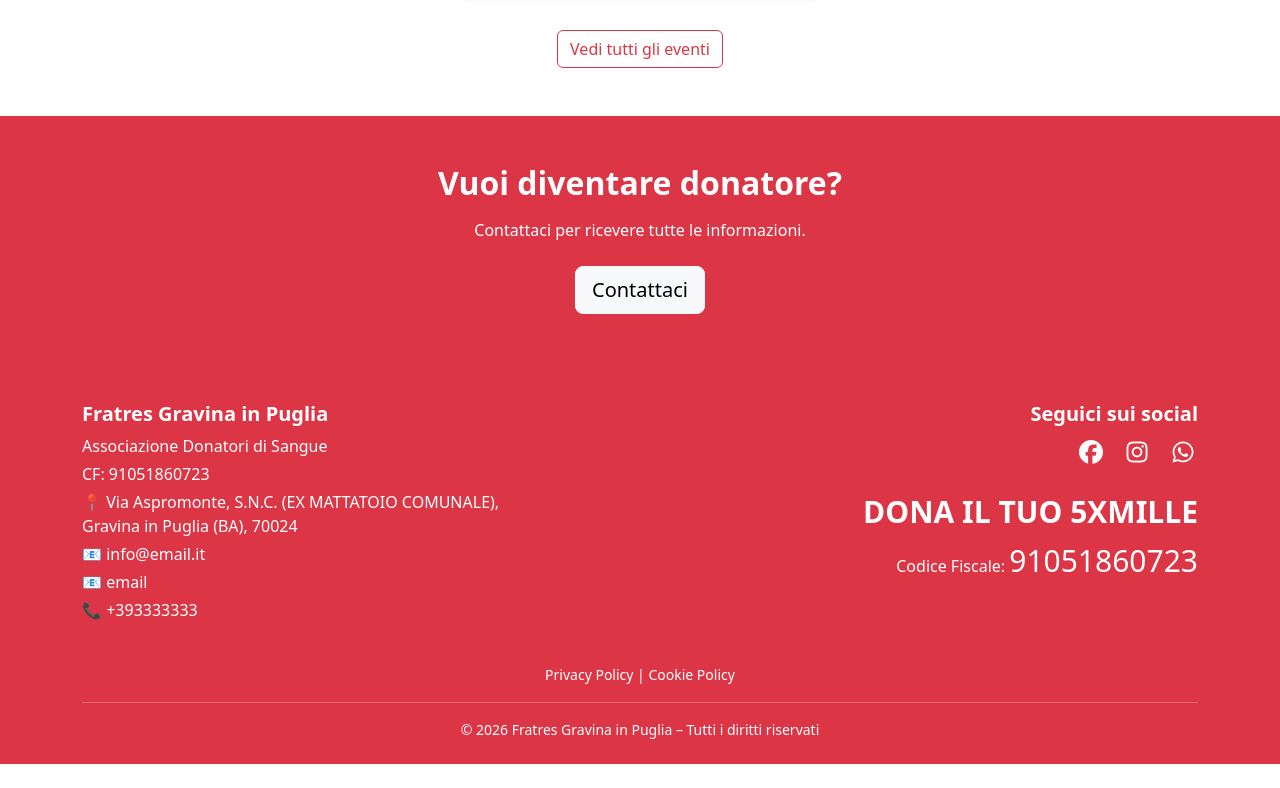
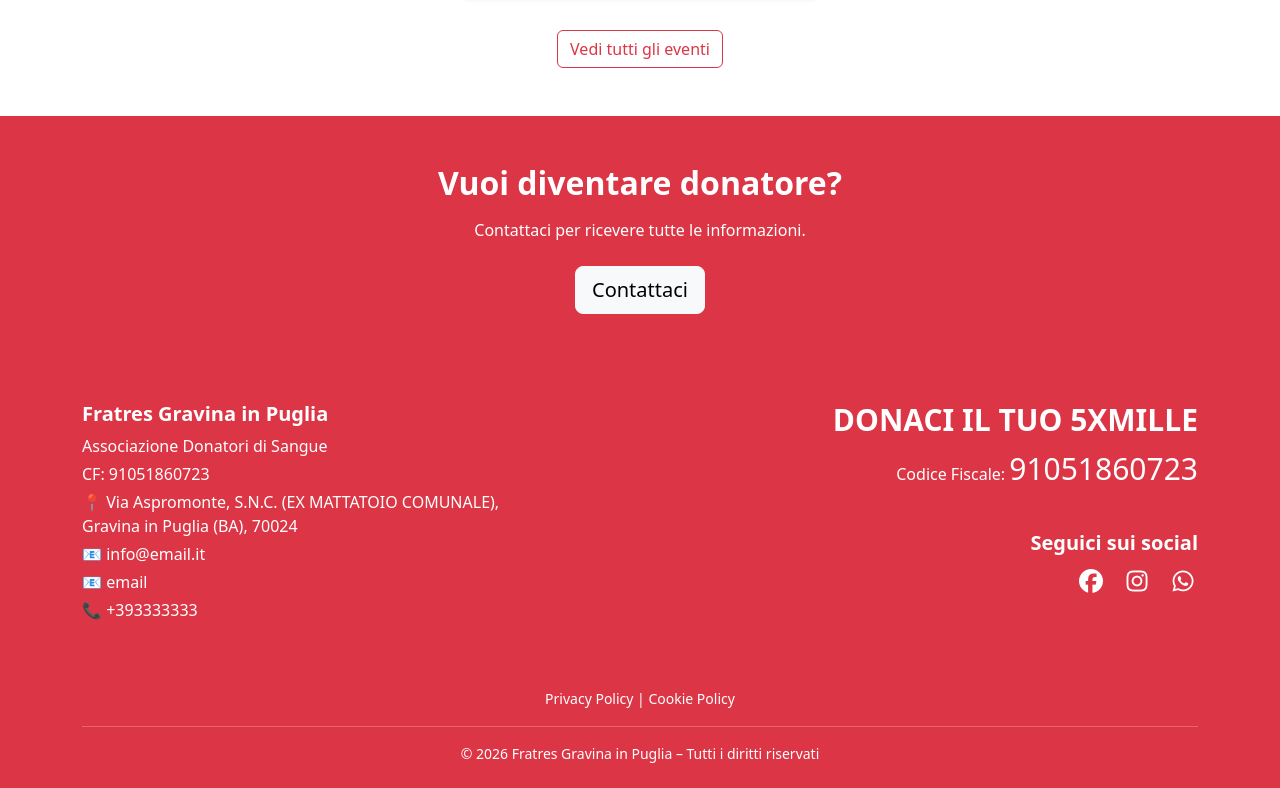
Before and after one commit to michelelongo97/fratres-gravina, a React (Vite) app: page / in a window 1280 px wide. Shown: the part 1261-2049 px from the top of the page. Before the commit the page ends 2025 px from the top, so only its background shows below. Built offline with nearby package versions, Linux system fonts and the light colour scheme.

Commit message:
fix: inever position of social and 5x1000 section in footer

```diff
--- a/src/components/Footer.jsx
+++ b/src/components/Footer.jsx
@@ -45,9 +45,15 @@ export default function Footer() {
             </p>
           </div>
 
-          {/* SOCIAL */}
+          {/* SOCIAL & 5xMILLE*/}
           <div className="col-md-6 text-center text-md-end pt-3">
-            <h5 className="fw-bold">Seguici sui social</h5>
+            <div>
+              <h5 className="fw-bold bigfont">DONACI IL TUO 5XMILLE</h5>
+              <p>
+                Codice Fiscale: <span className="bigfont">91051860723</span>
+              </p>
+            </div>
+            <h5 className="fw-bold pt-4">Seguici sui social</h5>
 
             <a
               href={import.meta.env.VITE_SOCIAL_FACEBOOK}
@@ -78,17 +84,11 @@ export default function Footer() {
             >
               <i className="fa-brands fa-whatsapp social-icon"></i>
             </a>
-            <div>
-              <h5 className="fw-bold pt-4 bigfont">DONA IL TUO 5XMILLE</h5>
-              <p>
-                Codice Fiscale: <span className="bigfont">91051860723</span>
-              </p>
-            </div>
           </div>
         </div>
 
         {/* POLICY */}
-        <div className="text-center pt-4 footer-contact">
+        <div className="text-center pt-5 footer-contact">
           <small>
             <Link
               to="/privacy-policy"
```
